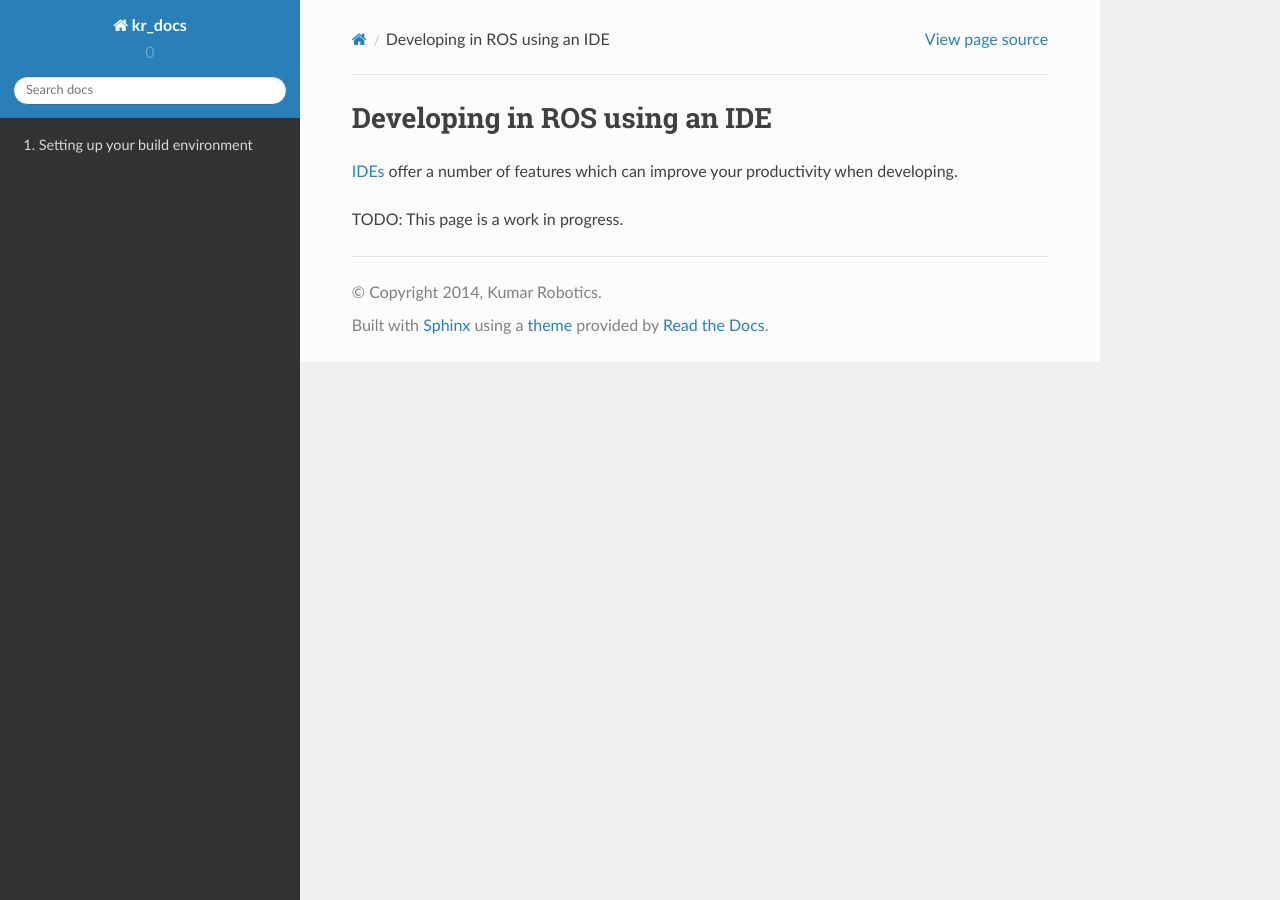
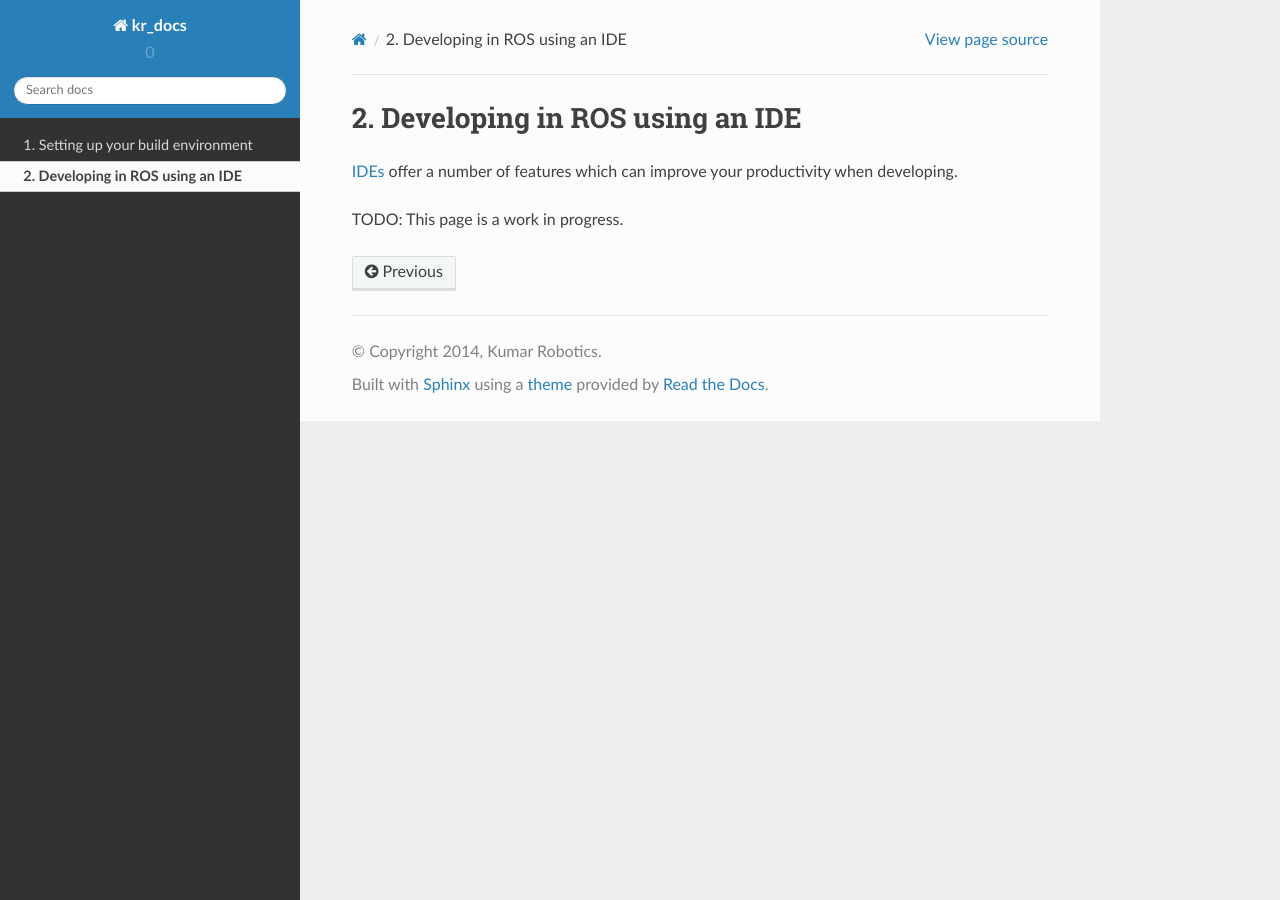
Before and after one commit to KumarRobotics/kr_docs, a Sphinx documentation site: the page built from docs/source/references/ide_setup.rst, in a window 1280 px wide. Built offline with Sphinx 7.4.7 and the Read the Docs theme 2.0.0, drawn with Linux system fonts in a browser that asks for light colours; pages that are not in the unit, such as notebooks, are missing from menus.

Commit message:
update index

```diff
--- a/docs/source/index.rst
+++ b/docs/source/index.rst
@@ -20,7 +20,10 @@ Contents:
    :numbered:
    :maxdepth: 2
 
+   How to contribute to KumarRobotics
    Setting up your build environment <references/env_setup>
+   Recommended Git workflow
+   Developing in ROS using an IDE <references/ide_setup>
 
 
 Indices and tables
```
